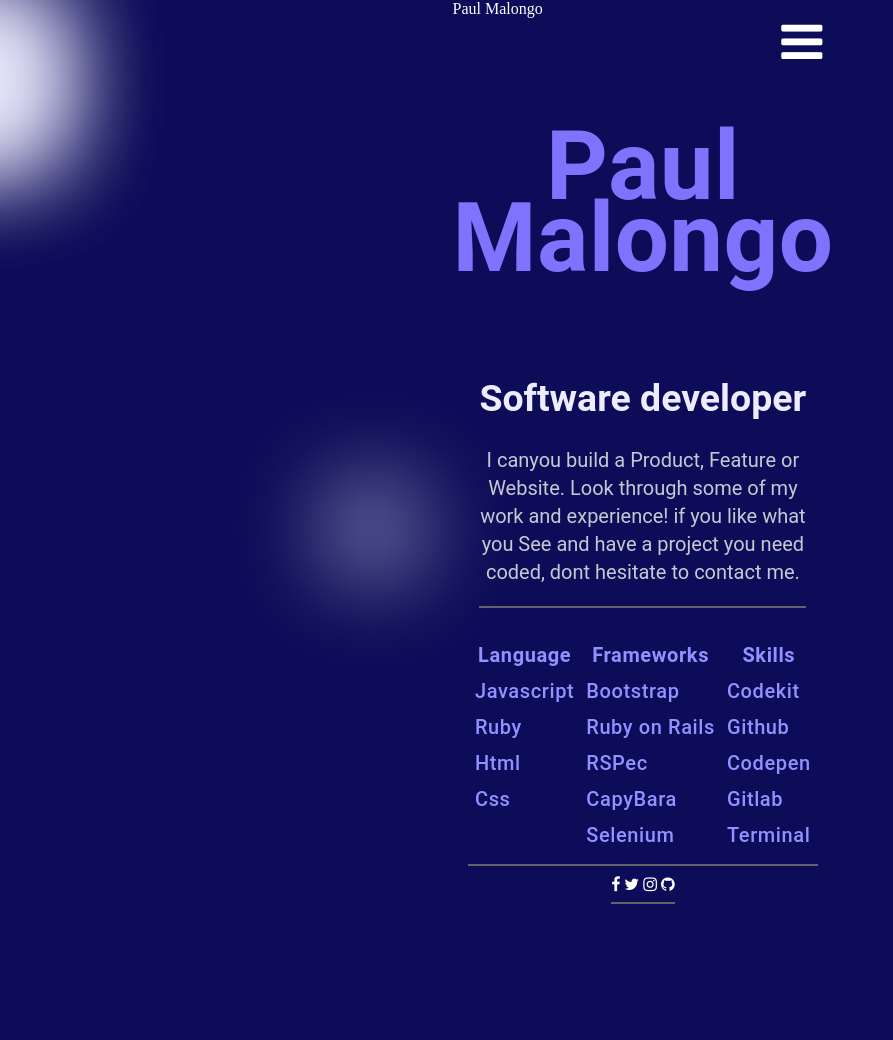
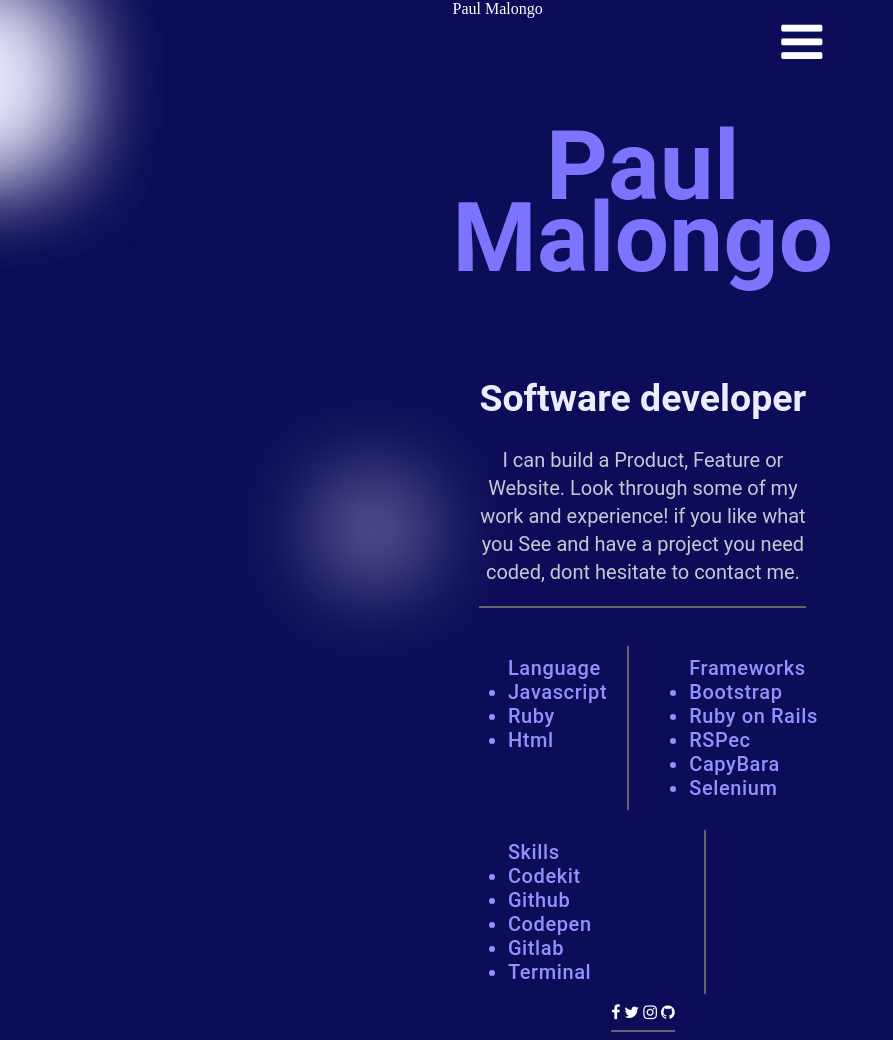
Before and after one commit to canon20paul/Portfolio-setup-and-mobile-version-skeleton1, a plain HTML site: page index.html in a window 1280 px wide. Shown: the whole page, without its empty margins (0-893 px from the left). Before the commit the page ends 912 px from the top, so only its background shows below. Drawn offline with Linux system fonts and the light colour scheme; a web font is replaced by a local one.

Commit message:
Readme File Update

```diff
--- a/index.css
+++ b/index.css
@@ -1,55 +1,48 @@
 /*Main page Body Styling*/
-    body{
+body {
   background-color: rgb(12, 12, 88);
   color: #fff;
   max-width: 375px;
-        margin:auto;
-
+  margin: auto;
 }
 /*Top Navigation Positioning*/
 .navtop {
   display: flex;
   flex-flow: column;
-    width:370px;
-
+  width: 370px;
 }
-.top{
+.top {
   align-self: flex-end;
-
 }
-.paul{
+.paul {
   position: relative;
   z-index: 4;
-    margin-top:20px;
+  margin-top: 20px;
 }
 
-.flame{
+.flame {
   /*Used to View Flexbox Boundaries when active*/
   /* border: #fff solid;*/
-
 }
 /*Main Flexbox container*/
-.container{
-        min-width:350px;
+.container {
+  min-width: 350px;
   display: flex;
   flex-flow: column wrap;
   align-items: center;
-
-
 }
 /*Main Header/Name & title styling*/
-.Mname{
+.Mname {
   font-family: Roboto;
-  color: #7D73FC;
+  color: #7d73fc;
   font-size: 48px;
   font-weight: 700;
   line-height: 72px;
   letter-spacing: 0.3700000047683716px;
   text-align: center;
-
 }
-.SE{
-  color: #EDECFF;
+.SE {
+  color: #edecff;
   width: 327px;
   height: 87px;
   font-family: Roboto;
@@ -57,11 +50,9 @@
   font-weight: 500;
   font-size: 32px;
   line-height: 44px;
-
-
 }
 /*Intro Detail styling*/
-.detail{
+.detail {
   width: 327px;
   height: 170px;
   font-family: Roboto;
@@ -70,58 +61,53 @@
   font-size: 20px;
   line-height: 28px;
   text-align: center;
-    color: #C8C8D4;
+  color: #c8c8d4;
 }
 
 /*Horrinzontal Line*/
-hr{
-
+hr {
   border: 1px solid #646369;
 }
 /*table Styling*/
-.tbl{
-
+.tbl {
+  display: flex;
+  flex-flow: row wrap;
+  justify-content: space-between;
+  max-width: 350px;
   font-family: Roboto;
   font-style: normal;
   font-weight: 500;
   font-size: 20px;
   letter-spacing: 0.03em;
-color: #9490FF;
-margin-top:40px;
-
-}
-
-th, td {
-    padding: 5px;
+  color: #9490ff;
+  margin-top: 40px;
 }
 
 /*Eclipse styling*/
-  .eclips{
+.eclips {
   position: absolute;
   width: 160px;
   height: 160px;
   left: -106px;
   top: 0px;
-background: #EDECFF;
+  background: #edecff;
   filter: blur(50px);
-
 }
 
-.eclips1{
+.eclips1 {
   position: absolute;
   width: 68px;
   height: 68px;
   left: 339px;
   top: 495px;
-background: #EDECFF;
+  background: #edecff;
   filter: blur(50px);
 }
 /*Social media Icons*/
-  .fa{
-    color:#fff;
-
+.fa {
+  color: #fff;
 }
 
 .fa:hover {
-    color:#f00
+  color: #f00;
 }
--- a/index.html
+++ b/index.html
@@ -28,7 +28,7 @@
 <div class="SE"><h3>Software developer</h3></div>
 <!--Introduction-->
 <div class="detail">
-    <p>I canyou build a Product,
+    <p>I can build a Product,
         Feature or Website. Look
         through some of my work and
         experience! if you like what
@@ -40,45 +40,44 @@
     </p>
 
 </div>
-<!--Table for -->
+<!--Lists -->
 <div class="tbl">
-    <table>
-        <tr>
-          <th>Language</th>
-          <th>Frameworks</th>
-          <th>Skills</th>
-        </tr>
-        <tr>
-          <td>Javascript</td>
-          <td>Bootstrap</td>
-          <td>Codekit</td>
-        </tr>
-        <tr>
-          <td>Ruby</td>
-          <td>Ruby on Rails</td>
-          <td>Github</td>
-        </tr>
-        <tr>
-          <td>Html</td>
-          <td>RSPec</td>
-          <td>Codepen</td>
-        </tr>
-        <tr>
-          <td>Css</td>
-          <td>CapyBara</td>
-          <td>Gitlab</td>
-        </tr>
-        <tr>
-          <td>  </td>
-          <td>Selenium</td>
-          <td>Terminal</td>
-        </tr>
 
-      </table>
-      <div ><hr></div>
+        <ul>
+          <lh>Language</lh>
+          <li>Javascript</li>
+          <li>Ruby</li>
+          <li>Html</li>
 
-      <!--Eclipse Elements-->
+        </ul>
+        <hr>
+
+        <ul>
+            <lh>Frameworks</lh>
+            <li>Bootstrap</li>
+            <li>Ruby on Rails</li>
+            <li>RSPec</li>
+            <li>CapyBara</li>
+            <li>Selenium</li>
+
+          </ul>
+
+          <ul>
+            <lh>Skills</lh>
+            <li>Codekit</li>
+            <li>Github</li>
+            <li>Codepen</li>
+            <li>Gitlab</li>
+            <li>Terminal</li>
+
+          </ul>
+          <hr>
+
+
+
 </div>
+
+<!--Eclipse Elements-->
 <div class="eclips"></div>
 <div class="eclips"></div>
 <div class="eclip1"></div>
```
Also changed, not shown: 1 other file. Lines whose indentation alone changed are shown as unchanged.
